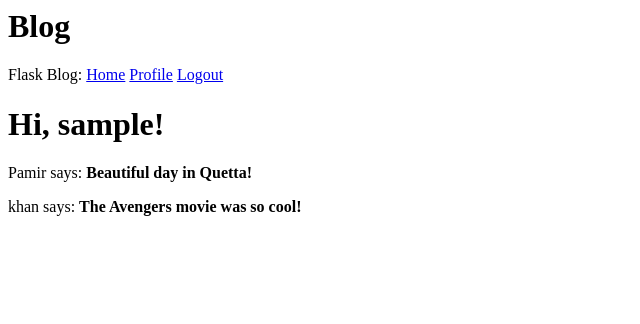
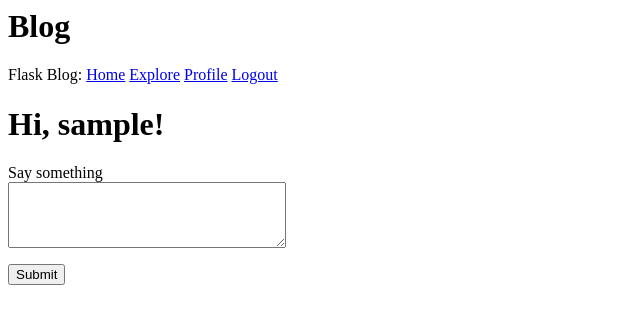
Before and after one commit to pamirk/blog, a Flask app: page / in a window 1280 px wide. Shown: the top 324 px of the page, without its empty margins (0-640 px from the left). Run offline with Flask 3, Linux system fonts and the light colour scheme; the visitor is signed in with stand-in values (Sample User, id 1); data comes from the database, SQL or seed files in the repository; data that the repository does not hold is empty.

Commit message:
feat: added explore route and template

```diff
--- a/app/routes.py
+++ b/app/routes.py
@@ -27,17 +27,15 @@ def index():
         db.session.commit()
         flash('Your post is now live!')
         return redirect(url_for('index'))
-    posts = [
-        {
-            'author': {'username': 'Pamir'},
-            'body': 'Beautiful day in Quetta!'
-        },
-        {
-            'author': {'username': 'khan'},
-            'body': 'The Avengers movie was so cool!'
-        }
-    ]
-    return render_template('index.html', title='Home', posts=posts)
+    posts = current_user.followed_posts().all()
+    return render_template('index.html', title='Home', posts=posts, form=form)
+
+
+@app.route('/explore')
+@login_required
+def explore():
+    posts = Post.query.order_by(Post.timestamp.desc()).all()
+    return render_template('index.html', title='Explore', posts=posts)
 
 
 @app.route('/login', methods=['GET', 'POST'])
--- a/app/templates/_post.html
+++ b/app/templates/_post.html
@@ -1,6 +1,8 @@
 <table>
     <tr valign="top">
         <td><img src="{{ post.author.avatar(36) }}"></td>
-        <td>{{ post.author.username }} says:<br>{{ post.body }}</td>
+        <td><a href="{{ url_for('user', username=post.author.username) }}">{{ post.author.username }}</a> says:<br>{{
+            post.body }}
+        </td>
     </tr>
 </table>
--- a/app/templates/base.html
+++ b/app/templates/base.html
@@ -14,6 +14,7 @@
     <nav class="nav">
         Flask Blog:
         <a href="{{ url_for('index') }}">Home</a>
+        <a href="{{ url_for('explore') }}">Explore</a>
         {% if current_user.is_anonymous %}
         <a href="{{ url_for('login') }}">Login</a>
         {% else %}
--- a/app/templates/index.html
+++ b/app/templates/index.html
@@ -15,6 +15,6 @@
 </form>
 {% endif %}
 {% for post in posts %}
-<div><p>{{ post.author.username }} says: <b>{{ post.body }}</b></p></div>
+{% include "_post.html" %}
 {% endfor %}
 {% endblock %}
```
